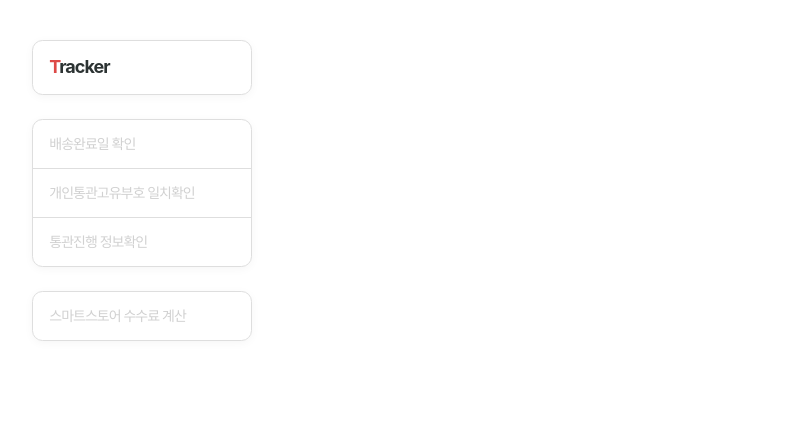
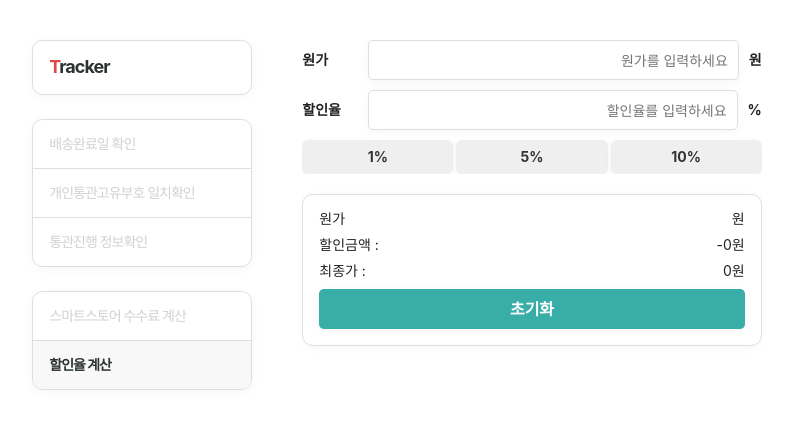
Before and after one commit to megaton111/tracker, a Vue app: page /SalePrice in a window 1280 px wide. Shown: the top 428 px of the page, without its empty margins (248-1041 px from the left). Built offline with nearby package versions, Linux system fonts and the light colour scheme; a web font is replaced by a local one.

Commit message:
할인율 계산기 기능 추가

```diff
--- a/src/assets/scss/common/common.scss
+++ b/src/assets/scss/common/common.scss
@@ -29,6 +29,15 @@ input[type=text] , input[type=number] {
       background-color: rgba( 0, 0, 0, 0.05 );
     }
   }
+  &.right {
+    text-align: right ;
+  }
+}
+
+input[type="number"]::-webkit-outer-spin-button,
+input[type="number"]::-webkit-inner-spin-button {
+    -webkit-appearance: none;
+    margin: 0;
 }
 
 *::-webkit-scrollbar {
--- a/src/assets/scss/layout/layout.scss
+++ b/src/assets/scss/layout/layout.scss
@@ -250,6 +250,33 @@ body {
       }
     }
 
+    &.salePrice {
+      .row {
+        .col {
+          &.btns{
+            flex-direction: row ;
+            gap:3px;
+            button {
+              display: flex;
+              // flex-basis: 80px ;
+              justify-content: center;
+              align-items: center;
+              font-weight: 700;
+              outline: none;
+              border: none;
+              border-radius: 0.375rem;
+              min-height: 34px;
+              height: 34px;
+              background-color: #efefef;
+              color:#333 ;
+              font-size:14px ;
+              cursor: pointer;
+            }
+          }
+        }
+      }
+    }
+
   }
 
 }
--- a/src/components/common/TInput.vue
+++ b/src/components/common/TInput.vue
@@ -1,7 +1,7 @@
 <template>
   <div class="input-wrap">
     <template v-if="label"><label class="label" :for="unique" :style="{ width : labelW + 'px' }">{{ label }}</label></template>
-    <input :type="type" v-model="textValue" :id="unique" :placeholder="placeholder">
+    <input :type="type" v-model="textValue" :id="unique" :placeholder="placeholder" :class="setClass" />
     <template v-if="unit"><span class="unit">{{ unit }}</span></template>
   </div>
 </template>
@@ -37,6 +37,10 @@
           return expando('t-input');
         },
       },
+      setClass : {
+        type : String ,
+        default : '' ,
+      } ,
       modelValue: String,
     },
     setup( props, { emit } ) {
@@ -45,12 +49,24 @@
         textValue : props.modelValue ,
       }) ;
 
+      const textChanged = ({ target }) => {
+        console.log( 'target : ', target ) ;
+        state.textValue = target.value;
+      };
+
+      // 데이터 상호작용을 위한 코드(부모와 자식간 데이터 동기화 처리)
+      watch(
+        () => props.modelValue,
+        () => (state.textValue = props.modelValue)
+      );
+
       watch(
         () => state.textValue,
         () => emit('update:modelValue', state.textValue)
       );
 
-      return { ...toRefs(state) } ;
+
+      return { ...toRefs(state), textChanged } ;
     }
   }
 </script>
--- a/src/components/layout/AppContent.vue
+++ b/src/components/layout/AppContent.vue
@@ -1,11 +1,5 @@
 <template>
   <div class="container" id="container">
-    <!-- <transition
-      name="fade"
-      mode="out-in"
-    >
-      <router-view />
-    </transition> -->
     <router-view />
   </div>
 </template>
--- a/src/components/layout/AppHeader.vue
+++ b/src/components/layout/AppHeader.vue
@@ -6,6 +6,7 @@
     </nav>
     <nav>
       <router-link to="/CalculatePrice">스마트스토어 수수료 계산</router-link>
+      <router-link to="/SalePrice">할인율 계산</router-link>
     </nav>
     <!-- <nav>
       <router-link to="/Message">자주 쓰는 메세지</router-link>
--- /dev/null
+++ b/src/components/pages/SalePrice.vue
@@ -0,0 +1,123 @@
+<template>
+
+  <!-- <top-description>
+  판매금액에서 정산되는 대략적인 금액을 조회하는 서비스입니다.<br />
+  세금 부분은 포함되어 있지 않으니 참고해주세요.
+  </top-description> -->
+
+  <div class="sectionWrap salePrice">
+    <section class="enter">
+      <div class="row">
+        <div class="col">
+          <t-input type="number" label="원가" unit="원" labelWidth="70" v-model="priceOrigin" placeholder="원가를 입력하세요" setClass="right"></t-input>
+        </div>
+      </div>
+      <!-- <div class="row">
+        <div class="col">
+          <t-input type="number" label="할인금액" unit="원" labelWidth="70" v-model="priceSale" placeholder="할인금액을 입력하세요" setClass="right"></t-input>
+        </div>
+      </div> -->
+      <div class="row">
+        <div class="col">
+          <t-input type="number" label="할인율" unit="%" labelWidth="70" v-model="perSale" placeholder="할인율를 입력하세요" setClass="right"></t-input>
+        </div>
+      </div>
+      <div class="row">
+        <div class="col btns">
+          <button type="button" v-for="(item,idx) in lstPerSale" :key="idx" @click="perAdd( item )">{{ item }}%</button>
+        </div>
+      </div>
+    </section>
+
+    <section class="result">
+
+      <!--
+
+        결과 값은 computed로 설정
+        위에 입력값은 일반 state값
+
+       -->
+
+      <div class="row">
+        <div class="col">
+          원가
+        </div>
+        <div class="col r ">
+          {{ priceOriginCom }}원
+        </div>
+      </div>
+      <div class="row">
+        <div class="col">
+          할인금액 :
+        </div>
+        <div class="col r ">
+          -{{ resultSalePrice }}원
+        </div>
+      </div>
+      <div class="row">
+        <div class="col">
+          최종가 :
+        </div>
+        <div class="col r ">
+          {{ resultPrice }}원
+        </div>
+      </div>
+
+      <div class="row">
+        <div class="col"><button type="button" @click="resetHandler">초기화</button></div>
+      </div>
+
+    </section>
+
+  </div> <!-- end of sectionWrap -->
+</template>
+
+<script>
+  import { reactive, toRefs, computed } from 'vue';
+  import { priceComma } from '@/utils';
+  export default {
+    name : 'CalculatePrice' ,
+    setup () {
+
+      const state = reactive({
+        priceOrigin : '' , // 원가
+        priceSale : '' , // 할인금액
+        perSale : '' ,   // 할인율
+        lstPerSale : [ 1, 5, 10 ] ,
+        priceOriginCom : computed(() => priceComma( state.priceOrigin) ) ,  // 원가에 콤마 추가
+      }) ;
+
+      const resetHandler = () => {
+        state.priceOrigin = 0 ;
+        state.perSale = 0 ;
+      }
+
+      // 최종금액
+      const resultPrice = computed( ()=> priceComma( parseFloat( state.priceOrigin * (( 100 - state.perSale )/100) ).toFixed() )) ;
+
+      // 할인 금액
+      const resultSalePrice = computed( () => priceComma( parseFloat( state.priceOrigin - (state.priceOrigin * (( 100 - state.perSale )/100)) ).toFixed() ) );
+
+      const perAdd = ( num ) => state.perSale = state.perSale + num ;
+
+      return {
+        ...toRefs(state) ,
+        resetHandler ,
+        resultPrice ,
+        resultSalePrice ,
+        perAdd
+      } ;
+    } ,
+    // computed: {
+    //   perSale: {
+    //     get: function () {
+    //       return 123123213213 ;
+    //     },
+    //     set: function (newValue) {
+    //       return newValue ;
+    //     }
+    //   }
+    // }
+
+  }
+</script>
--- a/src/routes/index.js
+++ b/src/routes/index.js
@@ -1,9 +1,10 @@
-import { createWebHistory, createRouter } from "vue-router";
-import Delivery from "@/components/pages/Delivery.vue";
-import PersonalCustomsCode from "@/components/pages/PersonalCustomsCode.vue";
-import Unipass from "@/components/pages/Unipass.vue";
-import Message from "@/components/pages/Message.vue";
-import CalculatePrice from "@/components/pages/CalculatePrice.vue";
+import { createWebHistory, createRouter } from "vue-router" ;
+import Delivery from "@/components/pages/Delivery.vue" ;
+import PersonalCustomsCode from "@/components/pages/PersonalCustomsCode.vue" ;
+import Unipass from "@/components/pages/Unipass.vue" ;
+import Message from "@/components/pages/Message.vue" ;
+import CalculatePrice from "@/components/pages/CalculatePrice.vue" ;
+import SalePrice from "@/components/pages/SalePrice.vue" ;
 
 const routes = [
   {
@@ -37,6 +38,11 @@ const routes = [
     name: "CalculatePrice",
     component: CalculatePrice,
   },
+  {
+    path: "/SalePrice",
+    name: "SalePrice",
+    component: SalePrice,
+  },
 ];
 
 const router = createRouter({
```
